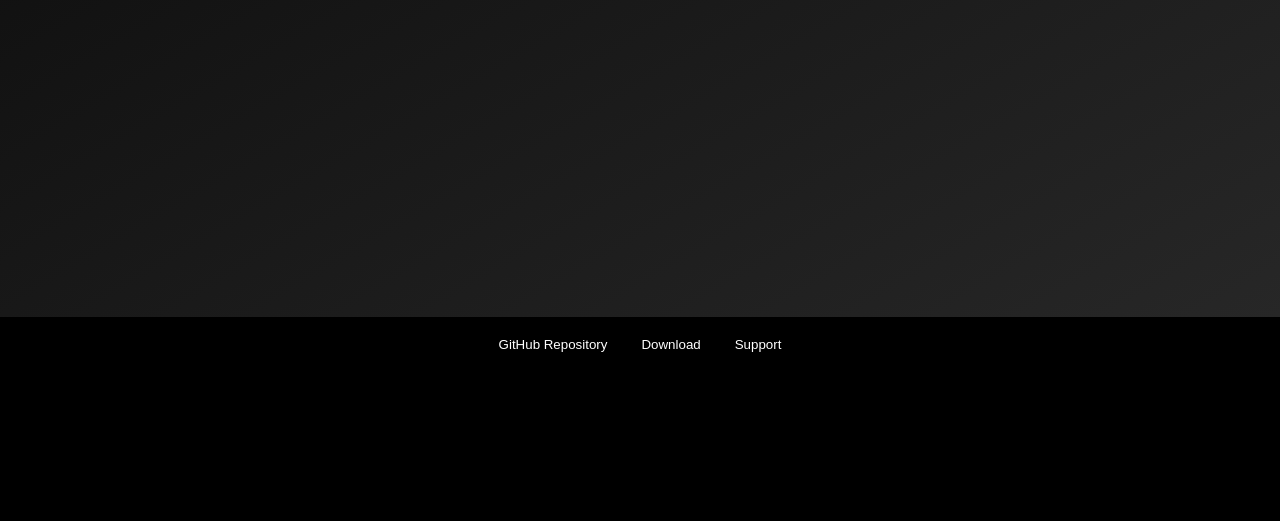
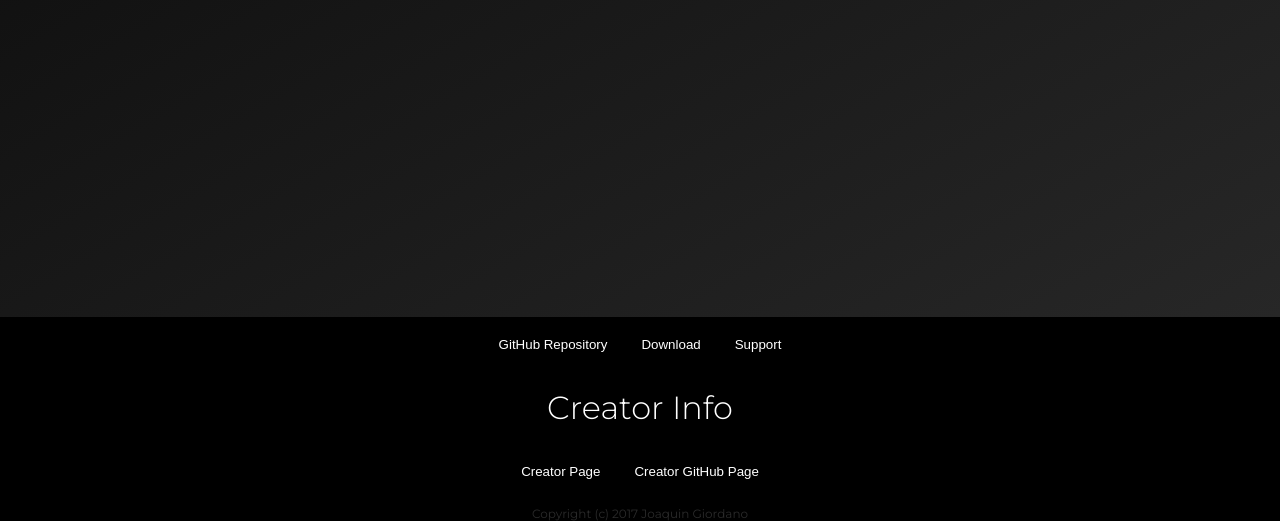
Before and after one commit to JoaquinGiordano/blackjs, a plain HTML site: page docs/index.html in a window 1280 px wide. Shown: the part 428-949 px from the top of the page. Before the commit the page ends 800 px from the top, so only its background shows below. Drawn offline with Linux system fonts and the light colour scheme.

Commit message:
Add more info on the BlackJS page

```diff
--- a/docs/css/index.css
+++ b/docs/css/index.css
@@ -101,3 +101,19 @@ body,html{
    	cursor: pointer;
 
 }
+
+.title{
+
+	color:white;
+	font-family: Montserrat;
+	font-weight: 300;
+
+}
+#copy{
+
+	color:#2A2A2A;
+	font-size: 12px;
+	font-family: Montserrat;
+	font-weight: 400;
+
+}
--- a/docs/index.html
+++ b/docs/index.html
@@ -24,6 +24,10 @@
 		<button id="githubpage_btn" class="btn">GitHub Repository</button>
 		<button id="download_btn" class="btn">Download</button>
 		<button id="email_btn" class="btn">Support</button>
+		<h1 class="title">Creator Info</h1>
+		<button id="creator_page_btn" class="btn">Creator Page</button>
+		<button id="creator_gh_page_btn" class="btn">Creator GitHub Page</button>
+		<p id="copy">Copyright (c) 2017 Joaquin Giordano</p>
 
 	</div>
 </body>
--- a/docs/js/index.js
+++ b/docs/js/index.js
@@ -16,3 +16,17 @@ onClick('#download_btn',function(){
 	go('https://joaquingiordano.github.io/BlackJS/js/blackjs.js');
 
 });
+
+
+onClick('#creator_page_btn',function(){
+
+	go('https://joaquingiordano.github.io/');
+
+});
+
+
+onClick('#creator_gh_page_btn',function(){
+
+	go('https://github.com/JoaquinGiordano');
+
+});
```
